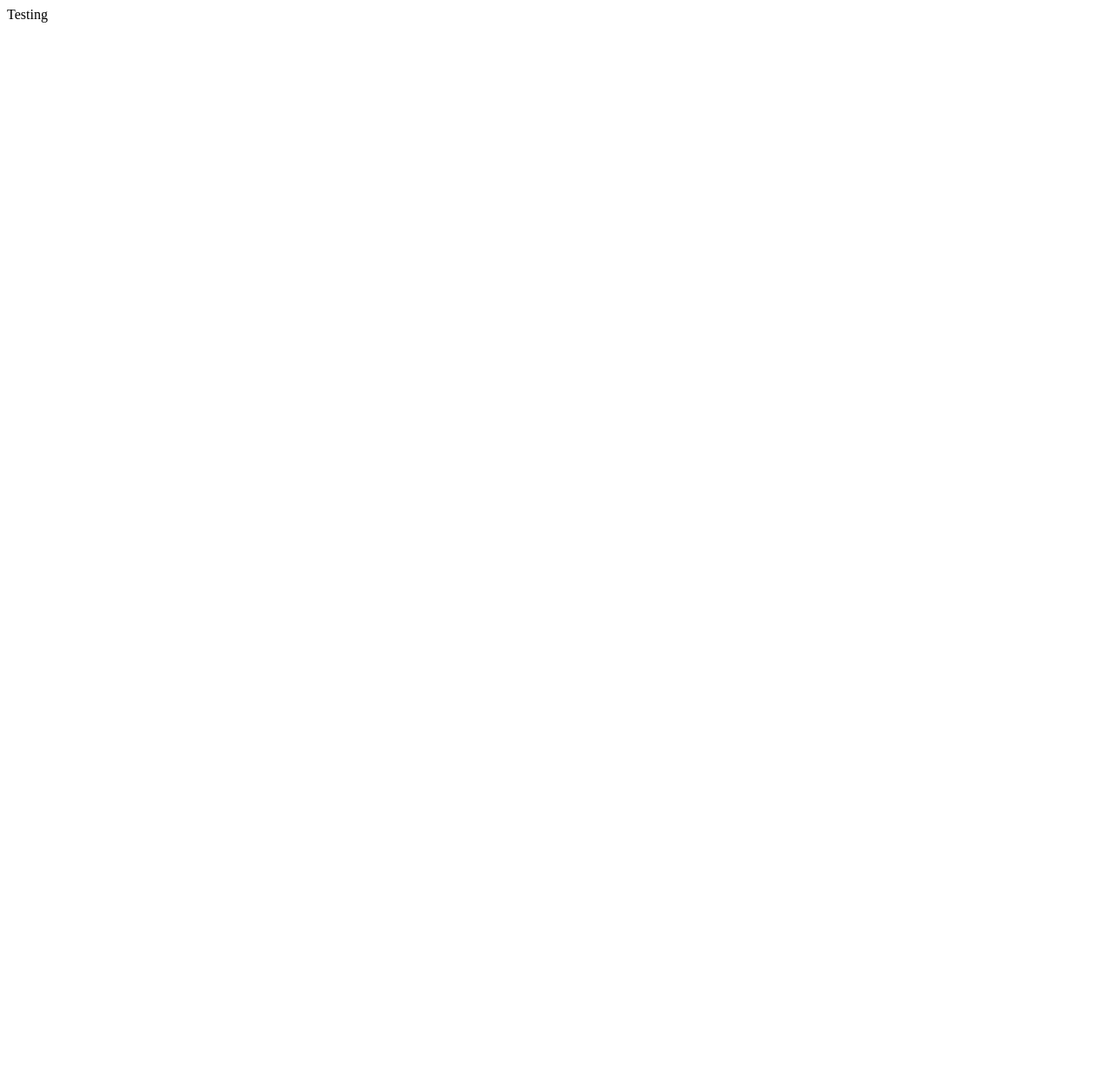
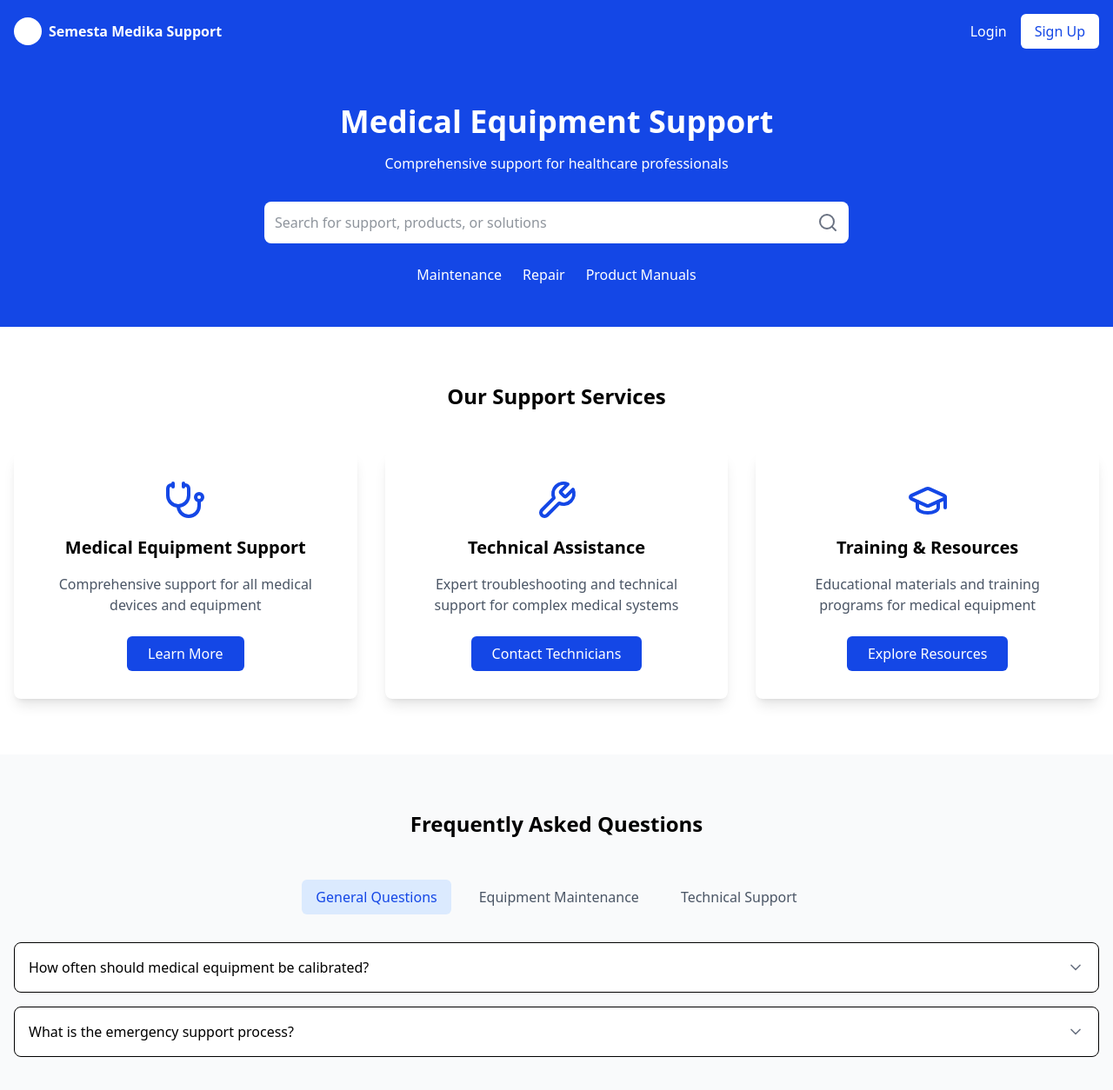
Before and after one commit to JustinHadinataCS/WADS_Frontend, a React (Vite) app: page / in a window 1280 px wide. Shown: the top 1254 px of the page at 87% size. Before the commit the page ends 800 px from the top, so only its background shows below. Built offline with nearby package versions, Linux system fonts and the light colour scheme.

Commit message:
Leewin First commit using tailwind css

```diff
--- /dev/null
+++ b/postcss.config.js
@@ -0,0 +1,6 @@
+export default {
+    plugins: {
+      "@tailwindcss/postcss": {},
+      autoprefixer: {},
+    },
+  };
--- a/src/App.jsx
+++ b/src/App.jsx
@@ -1,17 +1,163 @@
-import { createBrowserRouter, RouterProvider } from "react-router-dom";
-import AppLayout from "./components/AppLayout";
-import Error from "./components/Error";
-
-const router = createBrowserRouter([
-  {
-    element: <AppLayout />,
-    errorElement: <Error />,
-    children: [{ path: "/", element: <div>Test</div> }],
-  },
-]);
+import React from 'react';
+import {
+  Search,
+  Stethoscope,
+  WrenchIcon,
+  GraduationCap,
+  ChevronUp,
+  ChevronDown
+} from 'lucide-react';
 
 function App() {
-  return <RouterProvider router={router} />;
+  const [activeTab, setActiveTab] = React.useState('General Questions');
+  const [expandedQuestion, setExpandedQuestion] = React.useState('');
+
+  const faqData = {
+    'General Questions': [
+      {
+        question: 'How often should medical equipment be calibrated?',
+        answer: 'Calibration frequency varies by device. Most equipment requires calibration every 6-12 months, but check your device manual for specific requirements.'
+      },
+      {
+        question: 'What is the emergency support process?',
+        answer: 'For urgent equipment issues, call our 24/7 emergency support line. Have your device ID and facility code ready.'
+      }
+    ]
+  };
+
+  const services = [
+    {
+      Icon: Stethoscope,
+      title: "Medical Equipment Support",
+      description: "Comprehensive support for all medical devices and equipment",
+      button: "Learn More"
+    },
+    {
+      Icon: WrenchIcon,
+      title: "Technical Assistance",
+      description: "Expert troubleshooting and technical support for complex medical systems",
+      button: "Contact Technicians"
+    },
+    {
+      Icon: GraduationCap,
+      title: "Training & Resources",
+      description: "Educational materials and training programs for medical equipment",
+      button: "Explore Resources"
+    }
+  ];
+
+  return (
+    <div className="min-h-screen bg-white">
+      {/* Header */}
+      <header className="bg-blue-700 p-4">
+        <div className="flex justify-between items-center max-w-7xl mx-auto">
+          <div className="flex items-center space-x-2">
+            <div className="w-8 h-8 bg-white rounded-full" />
+            <span className="text-white font-semibold">Semesta Medika Support</span>
+          </div>
+          <div className="flex space-x-4">
+            <button className="text-white">Login</button>
+            <button className="bg-white px-4 py-2 rounded-md text-blue-700">Sign Up</button>
+          </div>
+        </div>
+      </header>
+
+      {/* Hero Section */}
+      <div className="bg-blue-700 text-white text-center py-12 px-4">
+        <h1 className="text-4xl font-bold mb-4">Medical Equipment Support</h1>
+        <p className="mb-8">Comprehensive support for healthcare professionals</p>
+
+        {/* Search Bar - Updated with background-white */}
+        <div className="max-w-2xl mx-auto relative">
+          <input
+            type="text"
+            placeholder="Search for support, products, or solutions"
+            className="w-full p-3 rounded-lg text-gray-800 pr-10 bg-white"
+          />
+          <Search className="absolute right-3 top-3 text-gray-500" />
+        </div>
+
+        {/* Quick Links */}
+        <div className="flex justify-center space-x-6 mt-6">
+          {['Maintenance', 'Repair', 'Product Manuals'].map((link) => (
+            <button key={link} className="text-white hover:underline">
+              {link}
+            </button>
+          ))}
+        </div>
+      </div>
+
+      {/* Rest of the component remains the same */}
+      {/* Support Services */}
+      <section className="py-16 px-4">
+        <h2 className="text-2xl font-bold text-center mb-12">Our Support Services</h2>
+        <div className="max-w-7xl mx-auto grid grid-cols-1 md:grid-cols-3 gap-8">
+          {services.map(({ Icon, title, description, button }) => (
+            <div key={title} className="bg-white p-8 rounded-lg shadow-lg text-center">
+              <div className="flex justify-center mb-4">
+                <Icon size={48} className="text-blue-700" />
+              </div>
+              <h3 className="text-xl font-semibold mb-4">{title}</h3>
+              <p className="text-gray-600 mb-6">{description}</p>
+              <button className="bg-blue-700 text-white px-6 py-2 rounded-md hover:bg-blue-800">
+                {button}
+              </button>
+            </div>
+          ))}
+        </div>
+      </section>
+
+      {/* FAQ Section */}
+      <section className="bg-gray-50 py-16 px-4">
+        <div className="max-w-7xl mx-auto">
+          <h2 className="text-2xl font-bold text-center mb-12">Frequently Asked Questions</h2>
+
+          {/* FAQ Tabs */}
+          <div className="flex justify-center space-x-4 mb-8">
+            {['General Questions', 'Equipment Maintenance', 'Technical Support'].map((tab) => (
+              <button
+                key={tab}
+                className={`px-4 py-2 rounded-md ${
+                  activeTab === tab ? 'bg-blue-100 text-blue-700' : 'text-gray-600'
+                }`}
+                onClick={() => setActiveTab(tab)}
+              >
+                {tab}
+              </button>
+            ))}
+          </div>
+
+          {/* FAQ Items */}
+          <div className="space-y-4">
+            {faqData[activeTab]?.map((item) => (
+              <div
+                key={item.question}
+                className="border rounded-lg bg-white overflow-hidden"
+              >
+                <button
+                  className="w-full text-left p-4 flex justify-between items-center"
+                  onClick={() => setExpandedQuestion(
+                    expandedQuestion === item.question ? '' : item.question
+                  )}
+                >
+                  <span className="font-medium">{item.question}</span>
+                  {expandedQuestion === item.question ?
+                    <ChevronUp className="text-gray-500" size={20} /> :
+                    <ChevronDown className="text-gray-500" size={20} />
+                  }
+                </button>
+                {expandedQuestion === item.question && (
+                  <div className="p-4 pt-0 text-gray-600">
+                    {item.answer}
+                  </div>
+                )}
+              </div>
+            ))}
+          </div>
+        </div>
+      </section>
+    </div>
+  );
 }
 
 export default App;
--- a/src/main.jsx
+++ b/src/main.jsx
@@ -1,7 +1,7 @@
 import { StrictMode } from "react";
 import { createRoot } from "react-dom/client";
 import { Provider } from "react-redux";
-
+import './styles/index.css'; // Import Tailwind styles
 import App from "./App.jsx";
 import store from "./store.js";
 
--- /dev/null
+++ b/src/styles/index.css
@@ -0,0 +1,4 @@
+@import "tailwindcss";
+@tailwind base;
+@tailwind components;
+@tailwind utilities;
--- /dev/null
+++ b/tailwind.config.js
@@ -0,0 +1,11 @@
+/** @type {import('tailwindcss').Config} */
+export default {
+  content: [
+    "./index.html",
+    "./src/**/*.{js,ts,jsx,tsx}",
+  ],
+  theme: {
+    extend: {},
+  },
+  plugins: [],
+};
```
Also changed, not shown: package.json (+10 -2 lines), 2 other files (tests, documents, lock files or other folders).
